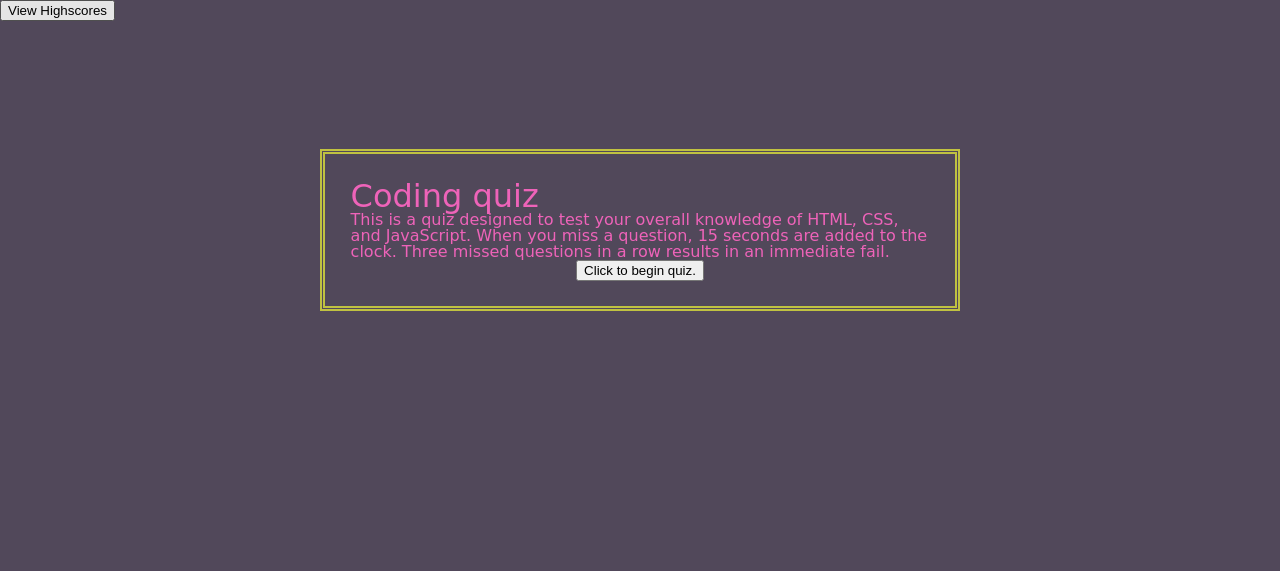
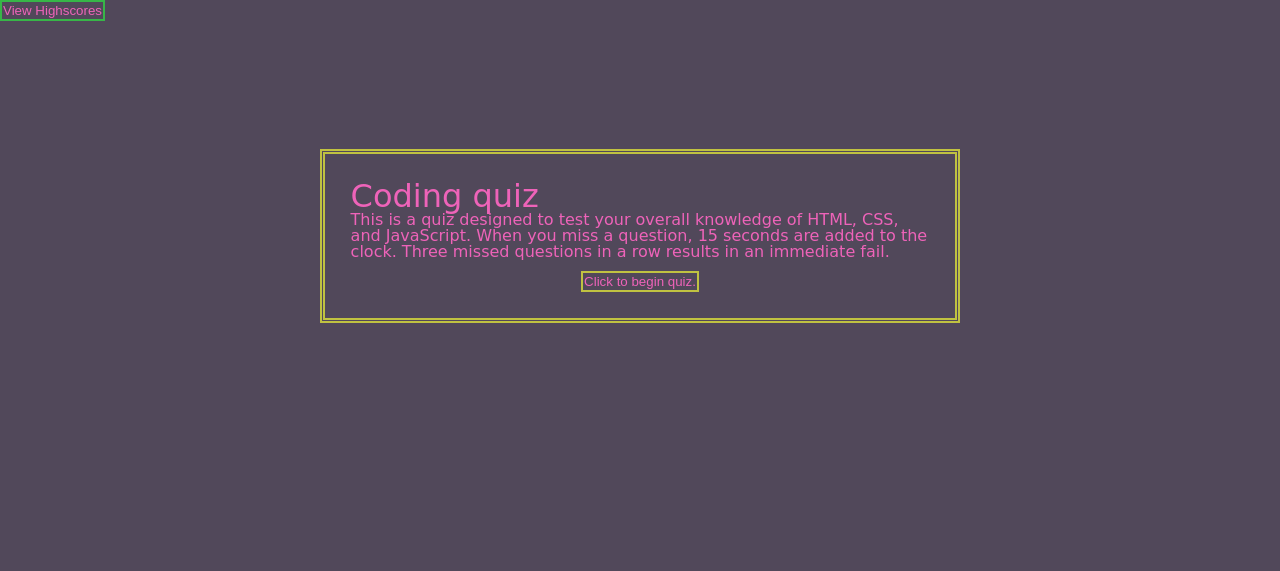
Before and after one commit to unheardof77/Timed-Coding-Quiz, a plain HTML site: page Index.html in a window 1280 px wide. Shown: the top 571 px of the page. Drawn offline with Linux system fonts and the light colour scheme.

Commit message:
Finished first page of CSS.  Safe revert point.

```diff
--- a/Assets/Style.css
+++ b/Assets/Style.css
@@ -50,3 +50,25 @@ footer {
     max-width: 200px;
     padding: 2px;
 }
+
+#quizBegin {
+    background-color:rgb(81, 72, 90);
+    border-color: rgb(192, 194, 65);
+    border-style: solid;
+    margin-top: 2%;
+    padding: 1px;
+    color: rgb(238, 99, 185);
+}
+
+.highScores {
+    background-color:rgb(81, 72, 90);
+    border-color: rgb(192, 194, 65);
+    border-style: solid;
+    padding: 1px;
+    color: rgb(238, 99, 185);
+}
+
+#quizBegin:hover, .highScores:hover {
+    border-color: rgb(55, 182, 72);
+    cursor:pointer;
+}
```
